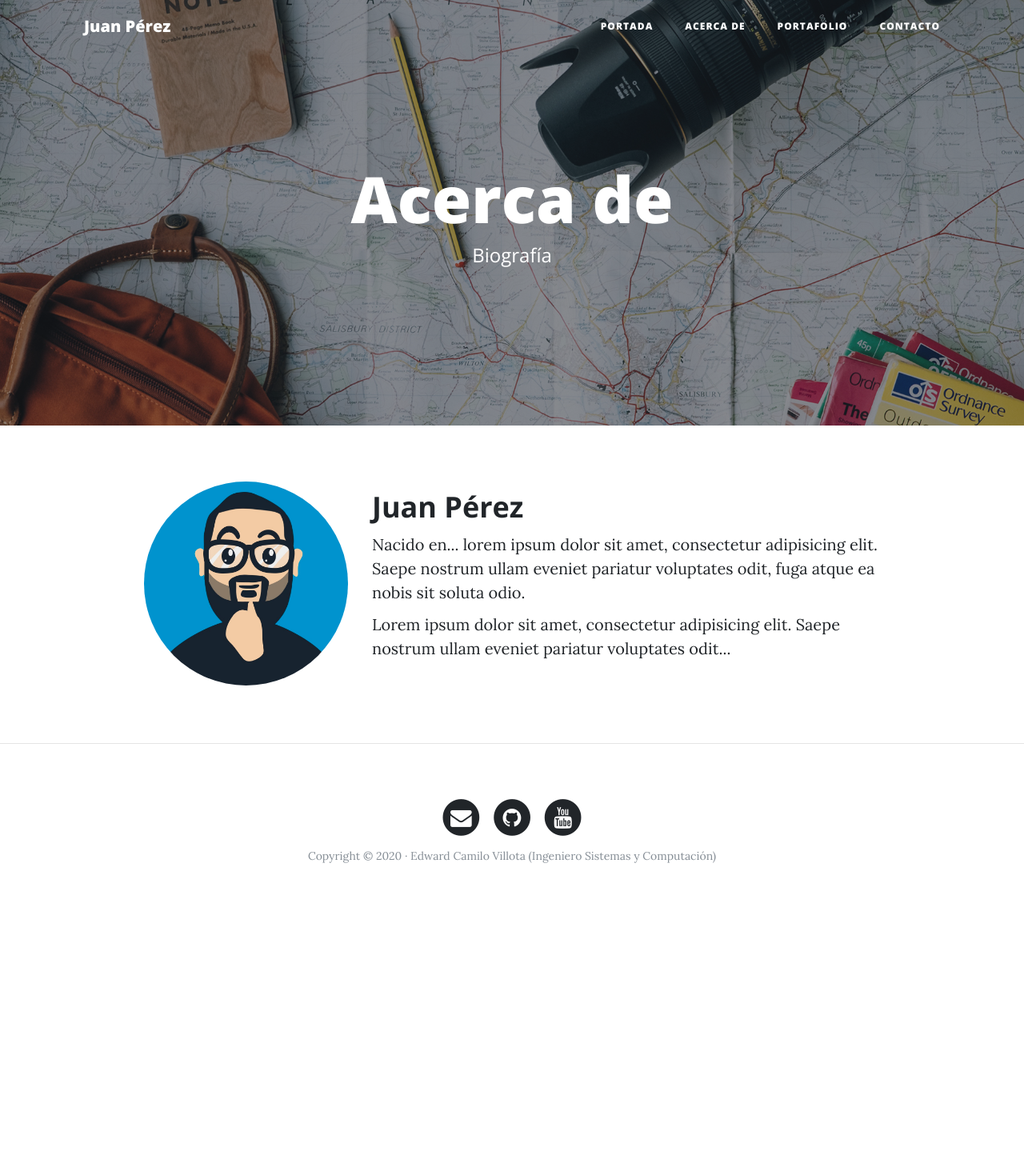
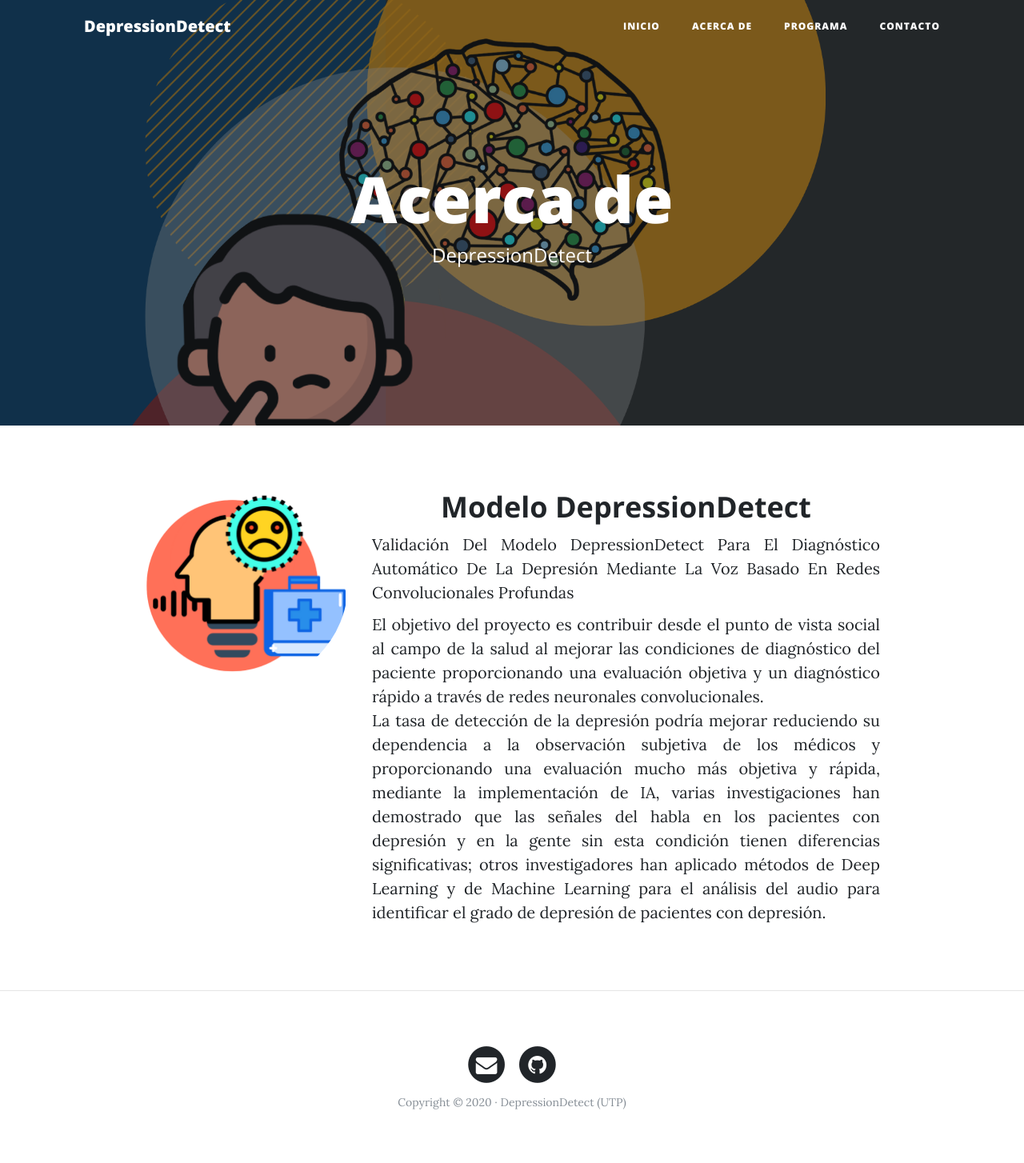
Before and after one commit to EV-14/Portal_DD, a Django app: page /about-me/ in a window 1280 px wide. Shown: the whole page at 80% size. Before the commit the page ends 1079 px from the top, so only its background shows below. Run offline with Django 3.2, Linux system fonts and the light colour scheme; some libraries are stand-ins or nearby versions.

Commit message:
Templates Modificados

```diff
--- a/core/templates/core/about.html
+++ b/core/templates/core/about.html
@@ -2,22 +2,32 @@
 
 {% block title %} Acerca de {% endblock %}
 
-{% block background %}{% load static %}{% static 'core/img/about-bg.jpg' %}{% endblock %}
+{% block background %}{% load static %}{% static 'core/img/about-DD.png' %}{% endblock %}
 
 {% block headers %}
 <h1>Acerca de</h1>
-<span class="subheading">Biografía</span>
+<span class="subheading">DepressionDetect</span>
 {% endblock %}
 
 {% block content %}
 <div class="row">
     <div class="col-lg-3 col-md-4 offset-lg-1">
-        <img class="img-fluid avatar" src="{% static 'core/img/avatar.jpg' %}" alt="">
+        <img class="img-fluid avatar" src="{% static 'core/img/Logo_DD.png' %}" alt="">
     </div>
     <div class="col-lg-7 col-md-8">
-        <h2 class="section-heading">Juan Pérez</h2>
-        <p>Nacido en... lorem ipsum dolor sit amet, consectetur adipisicing elit. Saepe nostrum ullam eveniet pariatur voluptates odit, fuga atque ea nobis sit soluta odio.</p>
-        <p>Lorem ipsum dolor sit amet, consectetur adipisicing elit. Saepe nostrum ullam eveniet pariatur voluptates odit...</p>
+        <h2 align="center" class="section-heading">Modelo DepressionDetect</h2>
+        <p align="justify">Validación Del Modelo DepressionDetect Para El Diagnóstico Automático De La Depresión Mediante La Voz Basado En Redes Convolucionales Profundas</p>
+        <p align="justify">El objetivo del proyecto es contribuir desde el punto de vista social al campo de la
+            salud al mejorar las condiciones de diagnóstico del paciente proporcionando una
+            evaluación objetiva y un diagnóstico rápido a través de redes neuronales
+            convolucionales.<br>
+            La tasa de detección de la depresión podría mejorar reduciendo su dependencia a
+            la observación subjetiva de los médicos y proporcionando una evaluación mucho
+            más objetiva y rápida, mediante la implementación de IA, varias investigaciones
+            han demostrado que las señales del habla en los pacientes con depresión y en la
+            gente sin esta condición tienen diferencias significativas; otros investigadores han
+            aplicado métodos de Deep Learning y de Machine Learning para el análisis del
+            audio para identificar el grado de depresión de pacientes con depresión.</p>
     </div>
 </div>
 {% endblock %}
--- a/core/templates/core/base.html
+++ b/core/templates/core/base.html
@@ -8,6 +8,8 @@
 
     <title>{% block title %}{% endblock %} | DepressionDetect</title>
 
+
+
     <!-- Estilos y fuentes del template  -->
     {% load static %}
     <link href="{% static 'core/vendor/bootstrap/css/bootstrap.min.css' %}" rel="stylesheet">
@@ -16,6 +18,9 @@
     <link href='https://fonts.googleapis.com/css?family=Open+Sans:300italic,400italic,600italic,700italic,800italic,400,300,600,700,800' rel='stylesheet' type='text/css'>
     <link href="{% static 'core/css/clean-blog.min.css' %}" rel="stylesheet">
 
+    <!-- Favicon -->
+    <link href="{%  static 'core/img/Logo_DD.ico' %}" rel="shortcut icon"/>
+
 </head>
 
 <body>
@@ -23,7 +28,7 @@
     <!-- Navegación -->
     <nav class="navbar navbar-expand-lg navbar-light fixed-top" id="mainNav">
         <div class="container">
-            <a class="navbar-brand" href="{% url 'home' %}">Juan Pérez</a>
+            <a class="navbar-brand" href="{% url 'home' %}">DepressionDetect</a>
             <button class="navbar-toggler navbar-toggler-right" type="button" data-toggle="collapse"
                 data-target="#navbarResponsive" aria-controls="navbarResponsive" aria-expanded="false"
                 aria-label="Toggle navigation">
@@ -33,13 +38,13 @@
             <div class="collapse navbar-collapse" id="navbarResponsive">
                 <ul class="navbar-nav ml-auto">
                     <li class="nav-item">
-                        <a class="nav-link" href="{% url 'home' %}">Portada</a>
+                        <a class="nav-link" href="{% url 'home' %}">Inicio</a>
                     </li>
                     <li class="nav-item">
                         <a class="nav-link" href="{% url 'about' %}">Acerca de</a>
                     </li>
                     <li class="nav-item">
-                        <a class="nav-link" href="{% url 'portfolio' %}">Portafolio</a>
+                        <a class="nav-link" href="{% url 'portfolio' %}">Programa</a>
                     </li>
                     <li class="nav-item">
                         <a class="nav-link" href="{% url 'contact' %}">Contacto</a>
@@ -79,7 +84,7 @@
                 <div class="col-lg-8 col-md-10 mx-auto">
                     <ul class="list-inline text-center">
                         <li class="list-inline-item">
-                            <a href="#">
+                            <a href="mailto:vedwardcamilo@utp.edu.co">
                                 <span class="fa-stack fa-lg">
                                     <i class="fa fa-circle fa-stack-2x"></i>
                                     <i class="fa fa-envelope fa-stack-1x fa-inverse"></i>
@@ -87,23 +92,15 @@
                             </a>
                         </li>
                         <li class="list-inline-item">
-                            <a href="#">
+                            <a href="https://github.com/EV-14">
                                 <span class="fa-stack fa-lg">
                                     <i class="fa fa-circle fa-stack-2x"></i>
                                     <i class="fa fa-github fa-stack-1x fa-inverse"></i>
                                 </span>
                             </a>
                         </li>
-                        <li class="list-inline-item">
-                            <a href="#">
-                                <span class="fa-stack fa-lg">
-                                    <i class="fa fa-circle fa-stack-2x"></i>
-                                    <i class="fa fa-youtube fa-stack-1x fa-inverse"></i>
-                                </span>
-                            </a>
-                        </li>
                     </ul>
-                    <p class="copyright text-muted">Copyright &copy; 2020 · Edward Camilo Villota (Ingeniero Sistemas y Computación) </p>
+                    <p class="copyright text-muted">Copyright &copy; 2020 · DepressionDetect (UTP) </p>
                 </div>
             </div>
         </div>
--- a/portfolio/templates/portfolio/portfolio.html
+++ b/portfolio/templates/portfolio/portfolio.html
@@ -2,11 +2,11 @@
 
 {% block title %} Portafolio {% endblock %}
 
-{% block background %}{% load static %}{% static 'core/img/portfolio-bg.jpg' %}{% endblock %}
+{% block background %}{% load static %}{% static 'core/img/donacion-DD.png' %}{% endblock %}
 
 {% block headers %}
-<h1>Portafolio</h1>
-<span class="subheading">Currículo</span>
+<h1>Donación</h1>
+<span class="subheading">Dona tus datos</span>
 {% endblock %}
 
 {% block content %}
```
Also changed, not shown: core/templates/core/contact.html (+3 -4 lines), core/templates/core/home.html (+4 -4 lines), core/static/core/img/Logo_DD.ico (added), core/static/core/img/Logo_DD.png (added), core/static/core/img/about-DD.png (added), core/static/core/img/contact-DD.jpg (added), core/static/core/img/donacion-DD.png (added), core/static/core/img/home-DD.png (added), media/projects/cnn.png (added).
